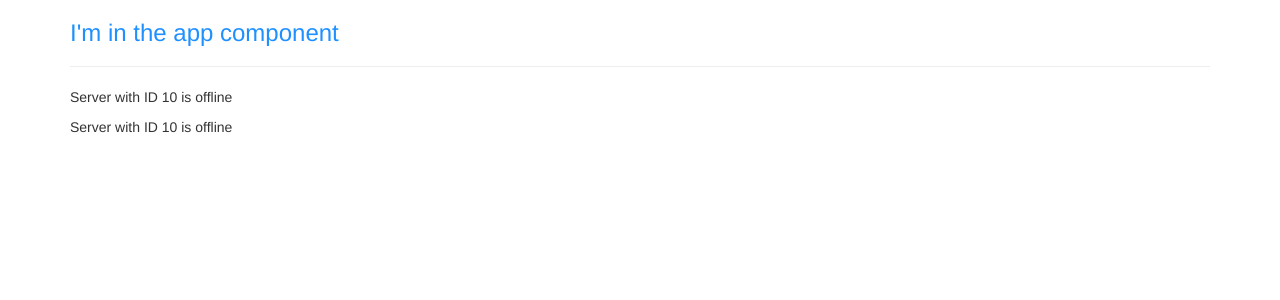
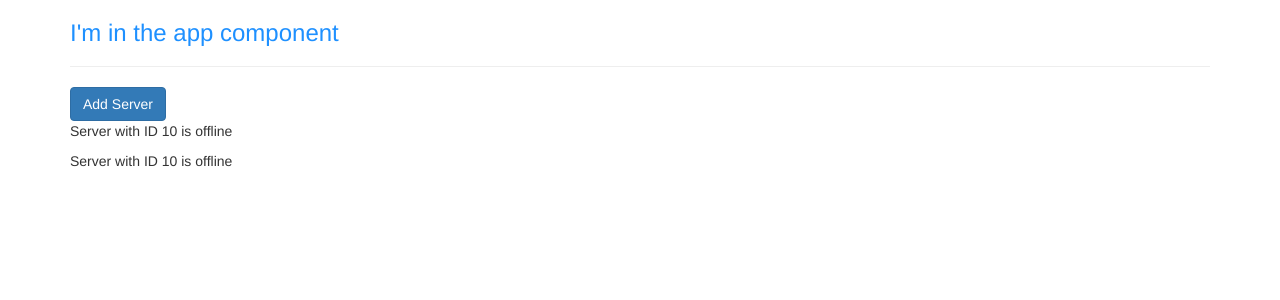
Before and after one commit to rimeister/udemy-the-complete-guide-to-angular, an Angular app: page / in a window 1280 px wide. Shown: the top 300 px of the page. Built offline with nearby package versions, Linux system fonts and the light colour scheme.

Commit message:
Section 2, lecture 24 complete: Property binding. Bound a variable to the 'disabled' HTML property on a button, added servers component html

```diff
--- /dev/null
+++ b/src/app/servers/servers.component.html
@@ -0,0 +1,10 @@
+<button class="btn btn-primary" [disabled]="!allowNewServer">Add Server</button>
+<!--
+
+Property binding: The 'disable' property will update automatically when allowNewServer updates. This is one of the main reasons to use Angular: It makes it easy to change things in the DOM at run time.
+
+In addition to binding to HTML properties (e.g., 'disabled', demonstrated above) you can bind to other properties, such as Angular directives.
+
+ -->
+<app-server></app-server>
+<app-server></app-server>
--- a/src/app/servers/servers.component.ts
+++ b/src/app/servers/servers.component.ts
@@ -2,16 +2,20 @@ import { Component, OnInit } from '@angular/core';
 
 @Component({
   selector: 'app-servers',
-  template: `
-  <app-server></app-server>
-  <app-server></app-server>`,
+  templateUrl: './servers.component.html',
   styleUrls: ['./servers.component.css']
 })
 export class ServersComponent implements OnInit {
 
-  constructor() { }
+	allowNewServer = false;
 
-  ngOnInit() {
-  }
+	constructor() {
+		setTimeout( () => {
+			this.allowNewServer = true; // 'this' works with fat arrow
+		}, 2000)
+	}
+
+	ngOnInit() {
+	}
 
 }
```
